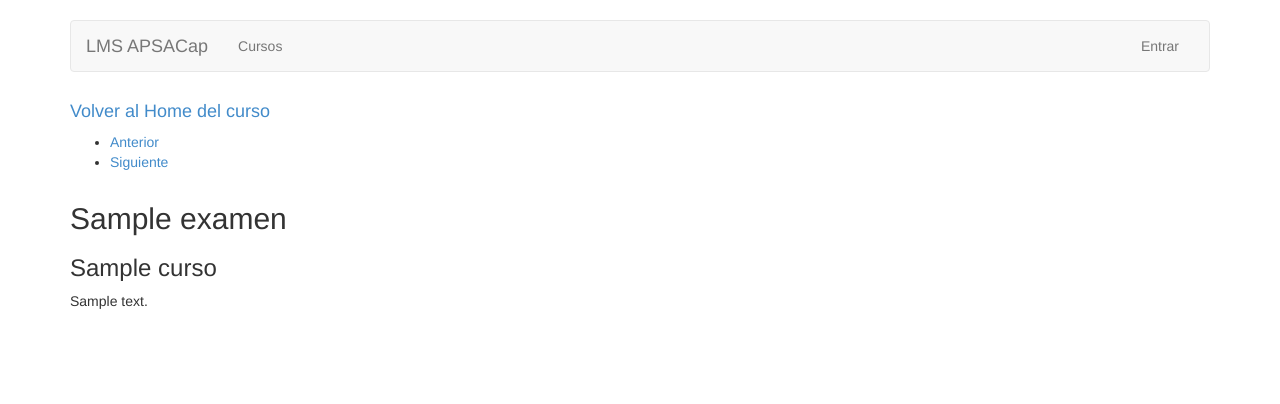
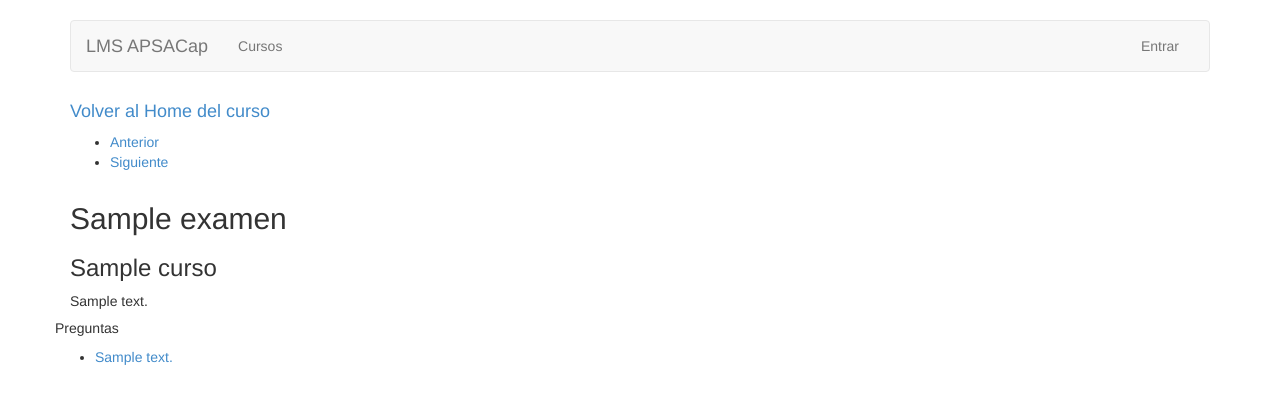
Before and after one commit to nicolascine/django-lms, a Django app: template static/templates/examen_detalle.html in a window 1280 px wide. Shown: the top 404 px of the page. Run offline with Django 3.2, Linux system fonts and the light colour scheme; tables that the repository leaves empty hold one stand-in row (values such as "Sample post"); the template is opened without the code that fills it: values that come from a table or form of the project are taken from there, most other values are stand-ins (such as "Sample title", 1, 10 or a date in 2020); parts of the project's set-up code (start-up, migrations or seed data) failed here and were passed over; some libraries are stand-ins or nearby versions.

Commit message:
add examen_Detalle template

```diff
--- a/static/templates/examen_detalle.html
+++ b/static/templates/examen_detalle.html
@@ -23,8 +23,18 @@
 
 		</div>
 	</div>
+	{% if listado_preguntas %}
+	<div class="row">
+		<h5>Preguntas</h5>
 
+		<ul>
+			{% for pregunta in listado_preguntas %}
+			<li><a href="../../../{{curso.slug}}/{{examen.examen_slug}}/pregunta/{{pregunta.id}}">{{pregunta.texto}}</a></li>
+			{% endfor %}
+		</ul>
 
+	</div>
+	{%  endif %}
 </div>
 
 {% endblock %}
```
